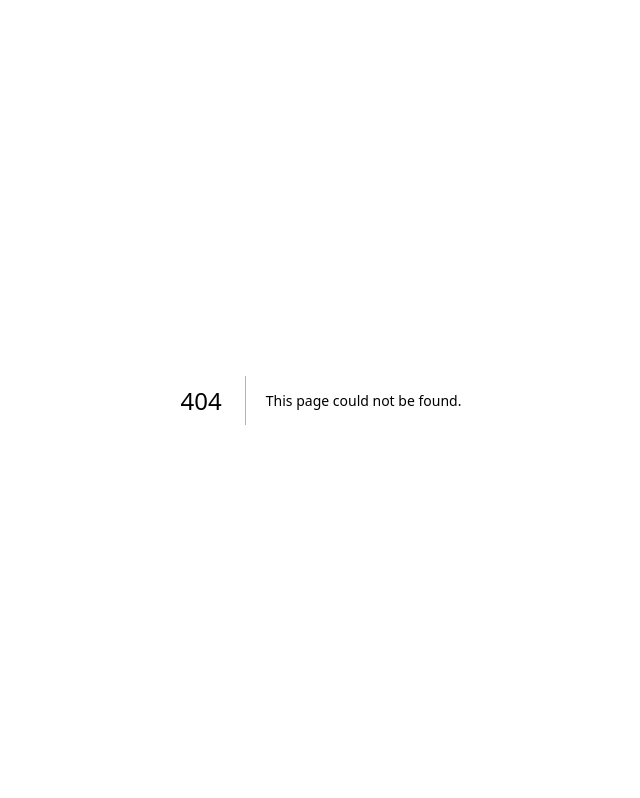
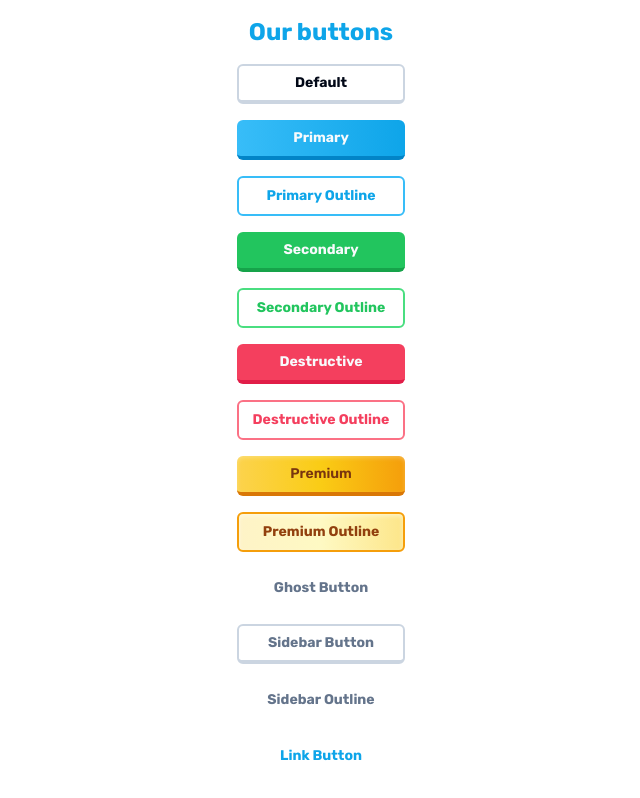
Before and after one commit to Jes-Jam/JesJam-WebApp, a Next.js app: page /buttons in a window 1280 px wide. Before the commit this address had no page. Shown: the whole page, without its empty margins (319-959 px from the left). Built offline with nearby package versions, Linux system fonts and the light colour scheme.

Commit message:
UI: different kind of buttons.🎨

```diff
--- /dev/null
+++ b/app/buttons/layout.tsx
@@ -0,0 +1,18 @@
+export const metadata = {
+    title: "Buttons",
+    description: "Buttons for the web app",
+};
+
+export default function Layout({
+    children,
+}: {
+    children: React.ReactNode;
+}) {
+    return (
+        <html>
+            <body lang="en">
+                {children}
+            </body>
+        </html>
+    )
+}
--- /dev/null
+++ b/app/buttons/page.tsx
@@ -0,0 +1,24 @@
+import { Button } from "@/components/ui/button";
+
+const ButtonsPage = () => {
+    return (
+        <div className="p-4 space-y-4 flex flex-col max-w-[200px] mx-auto">
+            <h1 className="text-2xl font-bold text-center text-sky-500">Our buttons</h1>
+            <Button variant="default">Default</Button>
+            <Button variant="primary">Primary</Button>
+            <Button variant="primaryOutline">Primary Outline</Button>
+            <Button variant="secondary">Secondary</Button>
+            <Button variant="secondaryOutline">Secondary Outline</Button>
+            <Button variant="destructive">Destructive</Button>
+            <Button variant="destructiveOutline">Destructive Outline</Button>
+            <Button variant="premium">Premium</Button>
+            <Button variant="premiumOutline">Premium Outline</Button>
+            <Button variant="ghost">Ghost Button</Button>
+            <Button variant="sidebar">Sidebar Button</Button>
+            <Button variant="sidebarOutline">Sidebar Outline</Button>
+            <Button variant="link">Link Button</Button>
+        </div >
+    )
+}
+
+export default ButtonsPage;
--- a/components/ui/button.tsx
+++ b/components/ui/button.tsx
@@ -5,19 +5,32 @@ import { cva, type VariantProps } from "class-variance-authority"
 import { cn } from "@/lib/utils"
 
 const buttonVariants = cva(
-  "inline-flex items-center justify-center gap-2 whitespace-nowrap rounded-md text-sm font-medium ring-offset-background transition-colors focus-visible:outline-none focus-visible:ring-2 focus-visible:ring-ring focus-visible:ring-offset-2 disabled:pointer-events-none disabled:opacity-50 [&_svg]:pointer-events-none [&_svg]:size-4 [&_svg]:shrink-0",
+  "inline-flex items-center justify-center gap-2 whitespace-nowrap rounded-md text-sm font-bold ring-offset-background transition-colors focus-visible:outline-none focus-visible:ring-2 focus-visible:ring-ring focus-visible:ring-offset-2 disabled:pointer-events-none disabled:opacity-50 [&_svg]:pointer-events-none [&_svg]:size-4 [&_svg]:shrink-0",
   {
     variants: {
       variant: {
-        default: "bg-primary text-primary-foreground hover:bg-primary/90",
+        default:
+          "bg-white text-slate-1000 border-slate-300 border-2 border-b-4 active:border-b-2 hover:border-slate-200 hover:text-slate-900",
+        primary:
+          "bg-gradient-to-r from-sky-400 to-sky-500 text-primary-foreground hover:from-sky-400 hover:to-sky-500 border-sky-600 border-b-4 active:border-b-0",
+        primaryOutline:
+          "bg-white text-sky-500 border-2 border-sky-400 active:border-b-4 hover:bg-slate-100",
+        secondary:
+          "bg-green-500 text-primary-foreground hover:bg-sky-500/900 border-green-600 border-b-4 active:border-b-0",
+        secondaryOutline:
+          "bg-white text-green-500 border-2 border-green-400 active:border-b-4 hover:bg-slate-100",
         destructive:
-          "bg-destructive text-destructive-foreground hover:bg-destructive/90",
-        outline:
-          "border border-input bg-background hover:bg-accent hover:text-accent-foreground",
-        secondary:
-          "bg-secondary text-secondary-foreground hover:bg-secondary/80",
-        ghost: "hover:bg-accent hover:text-accent-foreground",
-        link: "text-primary underline-offset-4 hover:underline",
+          "bg-rose-500 text-primary-foreground hover:bg-rose-500/900 border-rose-600 border-b-4 active:border-b-0",
+        destructiveOutline:
+          "bg-white text-rose-500 border-2 border-rose-400 active:border-b-4 hover:bg-slate-100",
+        premium:
+          "bg-gradient-to-r from-amber-300 via-yellow-400 to-amber-500 text-amber-900 font-semibold hover:from-amber-400 hover:via-yellow-500 hover:to-amber-600 border-amber-600 border-b-4 active:border-b-0 shadow-inner shadow-white/25",
+        premiumOutline:
+          "bg-gradient-to-r from-amber-100 via-yellow-100 to-amber-200 text-amber-800 border-2 border-amber-500 active:border-b-4 hover:from-amber-200 hover:via-yellow-200 hover:to-amber-300 shadow-inner shadow-white/50",
+        ghost: "bg-transparent text-slate-500 border:transparent border-0",
+        sidebar: "bg-transparent text-slate-500 border-slate-300 border-2 border-b-4 active:border-b-2 hover:border-slate-100 transition-none",
+        sidebarOutline: "bg-transparent text-slate-500 border-2 border-transparent active:border-b-4 hover:bg-slate-100 transition-none",
+        link: "text-sky-500 underline-offset-4 hover:underline",
       },
       size: {
         default: "h-10 px-4 py-2",
@@ -35,7 +48,7 @@ const buttonVariants = cva(
 
 export interface ButtonProps
   extends React.ButtonHTMLAttributes<HTMLButtonElement>,
-    VariantProps<typeof buttonVariants> {
+  VariantProps<typeof buttonVariants> {
   asChild?: boolean
 }
 
```
